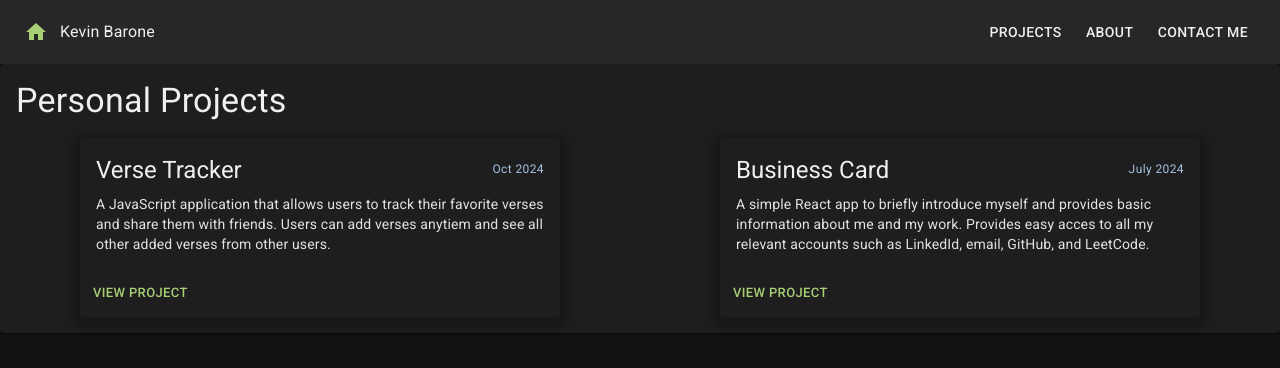
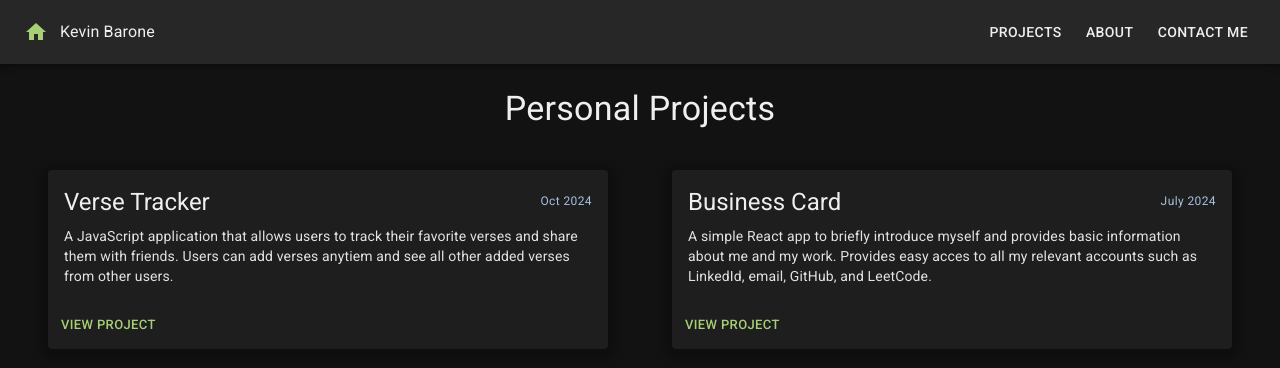
Before and after one commit to keba2993/react-portfolio, a React (Vite) app: page /projects in a window 1280 px wide. Shown: the top 368 px of the page. Built offline with nearby package versions, Linux system fonts and the light colour scheme.

Commit message:
project page updates

```diff
--- a/src/components/Navbar/Navbar.tsx
+++ b/src/components/Navbar/Navbar.tsx
@@ -15,7 +15,7 @@ function Navbar() {
 	];
 
 	return (
-		<AppBar position='static'>
+		<AppBar position='sticky'>
 			<Toolbar>
 				<IconButton
 					size='large'
@@ -31,7 +31,11 @@ function Navbar() {
 				<Typography component='div' sx={{ flexGrow: 1 }}>
 					Kevin Barone
 				</Typography>
-				{width > 600 ? <NavStack pages={pages} /> : <NavDrawer pages={pages} />}
+				{width >= 600 ? (
+					<NavStack pages={pages} />
+				) : (
+					<NavDrawer pages={pages} />
+				)}
 			</Toolbar>
 		</AppBar>
 	);
--- a/src/components/Projects/Projects.tsx
+++ b/src/components/Projects/Projects.tsx
@@ -4,7 +4,6 @@ import {
 	Typography,
 	CardActions,
 	Button,
-	Paper,
 	Box,
 } from '@mui/material';
 import { projectsData } from '../../data';
@@ -19,23 +18,28 @@ function Projects() {
 		[theme.breakpoints.up('sm')]: {
 			flexDirection: 'row',
 			flexWrap: 'wrap',
-			justifyContent: 'space-around',
+			justifyContent: 'space-evenly',
+		},
+	}));
+
+	const ProjectTitle = styled('h4')(({ theme }) => ({
+		margin: '1rem 1rem 0 1rem',
+		textAlign: 'left',
+		[theme.breakpoints.up('sm')]: {
+			textAlign: 'center',
+			margin: '1.5rem auto',
 		},
 	}));
 
 	return (
-		<Paper
-			style={{
-				display: 'flex',
-				flexDirection: 'column',
-			}}
-		>
-			<Typography variant='h4' style={{ margin: '1rem 1rem 0 1rem' }}>
-				Personal Projects
-			</Typography>
+		<>
+			<ProjectTitle>
+				<Typography variant='h4'>Personal Projects</Typography>
+			</ProjectTitle>
+
 			<ProjectContainer>
 				{projectsData.map((project, index) => (
-					<Card key={index} style={{ margin: '1rem', maxWidth: '30rem' }}>
+					<Card key={index} sx={{ margin: '1rem', maxWidth: '35rem' }}>
 						<CardContent>
 							<Box
 								display={'flex'}
@@ -65,7 +69,7 @@ function Projects() {
 					</Card>
 				))}
 			</ProjectContainer>
-		</Paper>
+		</>
 	);
 }
 
```
